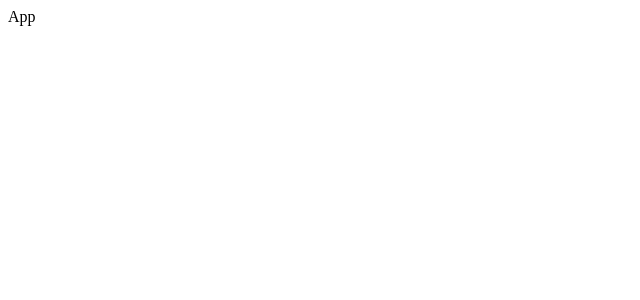
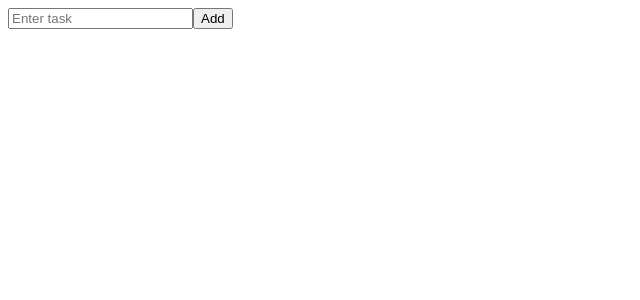
Before and after one commit to Majey/turbo-invention, a React (Vite) app: page / in a window 1280 px wide. Shown: the top 300 px of the page, without its empty margins (0-640 px from the left). Built offline with nearby package versions, Linux system fonts and the light colour scheme.

Commit message:
Add input component

```diff
--- a/src/App.jsx
+++ b/src/App.jsx
@@ -1,6 +1,8 @@
+import Form from "./components/Form"
+
 function App() {
   return <div className="App">
-    App
+    <Form></Form>
   </div>;
 }
 
--- /dev/null
+++ b/src/components/Form.jsx
@@ -0,0 +1,20 @@
+import React from "react";
+import { useState } from "react";
+
+export default function Form() {
+  const [todo, setTodo] = useState("");
+
+  return (
+    <div>
+      <form>
+        <input
+          type="text"
+          placeholder="Enter task"
+          onChange={(e) => setTodo(e.target.value)}
+          value={todo}
+        />
+        <button>Add</button>
+      </form>
+    </div>
+  );
+}
```
